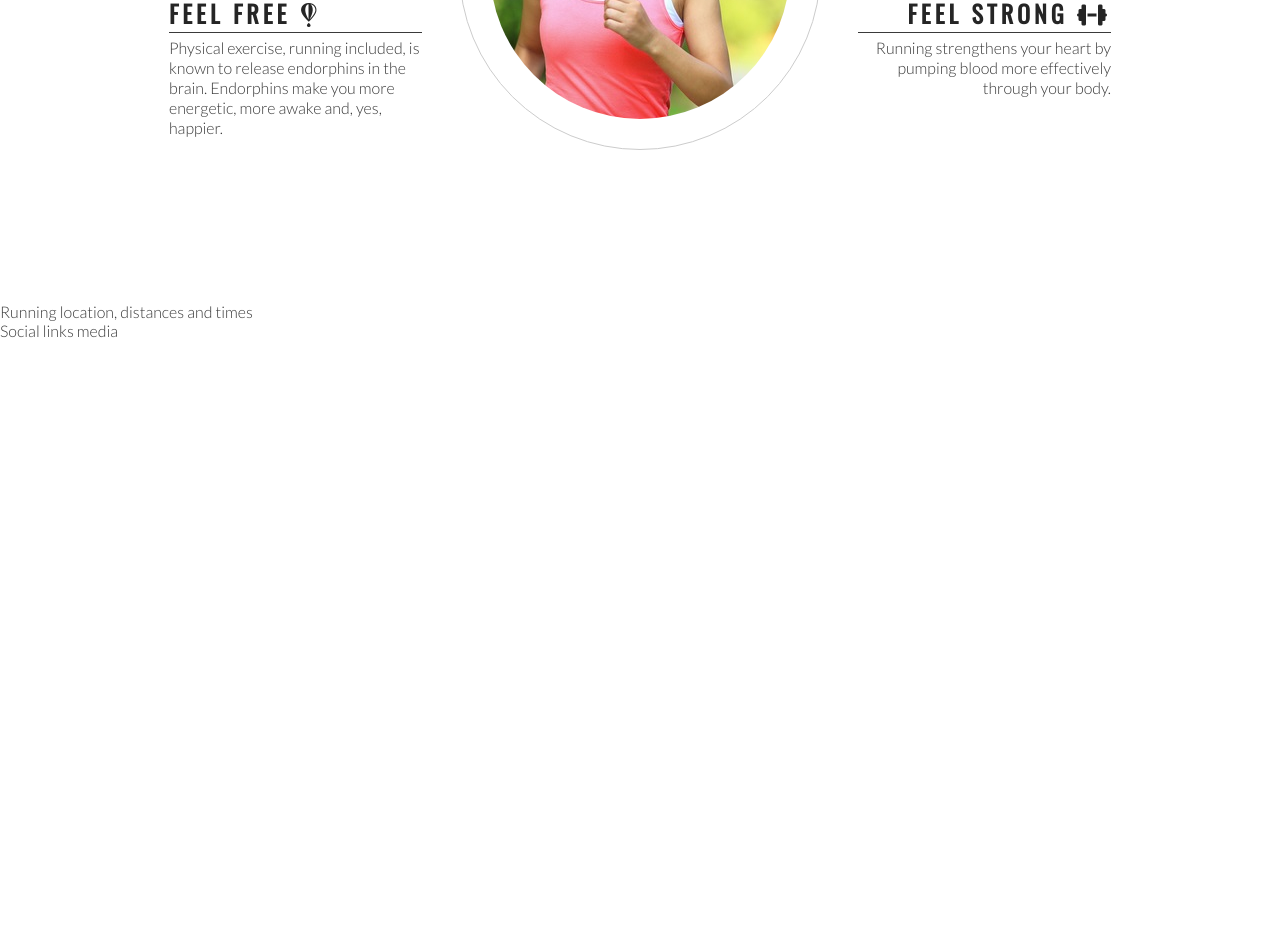
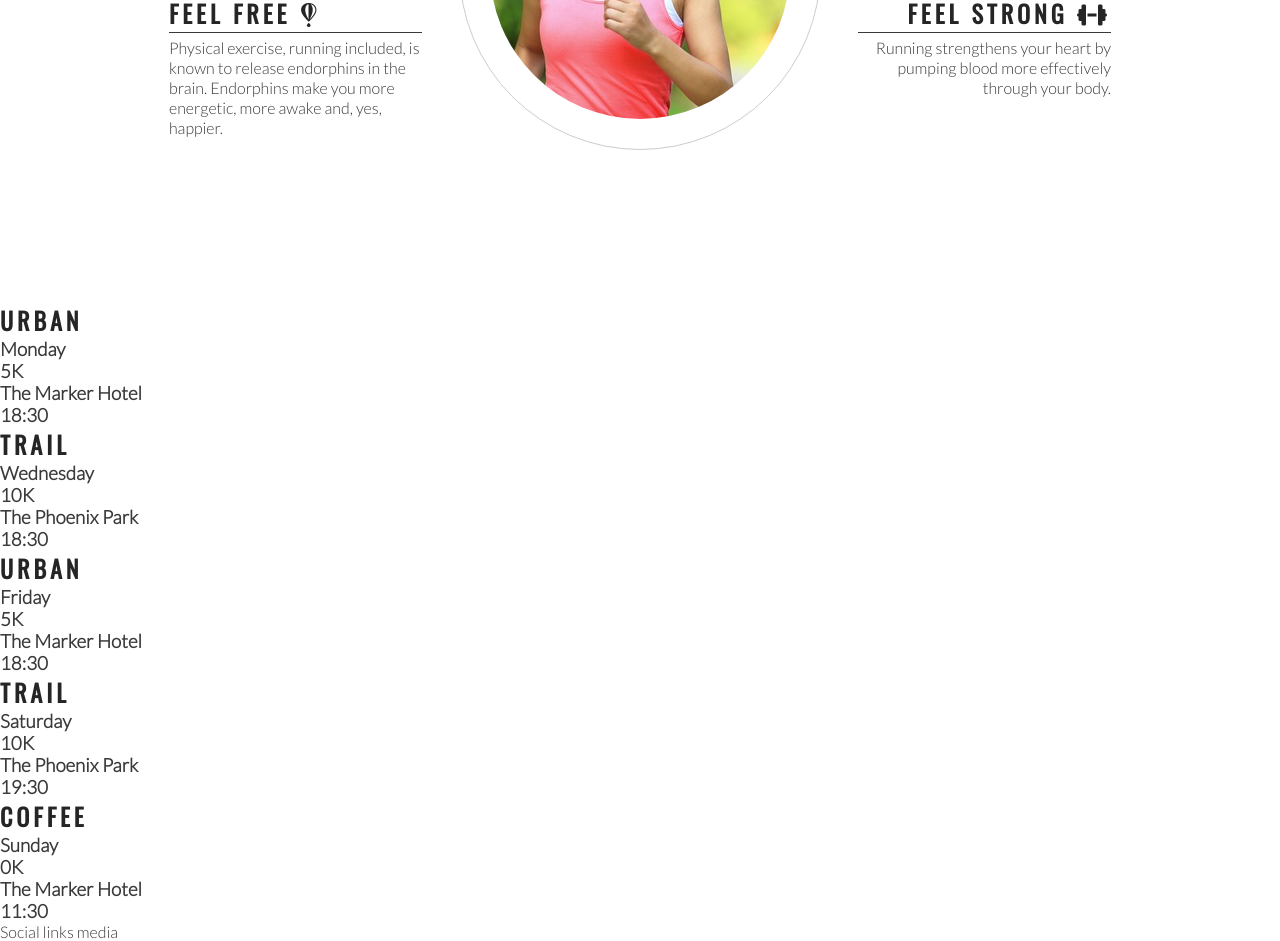
Before and after one commit to KevinDGnanih/love-running, a plain HTML site: page index.html in a window 1280 px wide. Shown: the part 993-1934 px from the top of the page. Before the commit the page ends 1333 px from the top, so only its background shows below. Drawn offline with nearby package versions, Linux system fonts and the light colour scheme.

Commit message:
Add meetup times main structure

```diff
--- a/index.html
+++ b/index.html
@@ -71,7 +71,41 @@
         </div>
     </section>
     <section>
-        Running location, distances and times
+        <div>
+            <h2>Urban</h2>
+            <h3>Monday</h3>
+            <h3>5K</h3>
+            <h3>The Marker Hotel</h3>
+            <h3>18:30</h3>
+        </div>
+        <div>
+            <h2>Trail</h2>
+            <h3>Wednesday</h3>
+            <h3>10K</h3>
+            <h3>The Phoenix Park</h3>
+            <h3>18:30</h3>
+        </div>
+        <div>
+            <h2>Urban</h2>
+            <h3>Friday</h3>
+            <h3>5K</h3>
+            <h3>The Marker Hotel</h3>
+            <h3>18:30</h3>
+        </div>
+        <div>
+            <h2>Trail</h2>
+            <h3>Saturday</h3>
+            <h3>10K</h3>
+            <h3>The Phoenix Park</h3>
+            <h3>19:30</h3>
+        </div>
+        <div>
+            <h2>Coffee</h2>
+            <h3>Sunday</h3>
+            <h3>0K</h3>
+            <h3>The Marker Hotel</h3>
+            <h3>11:30</h3>
+
     </section>
 
     <footer>
```
